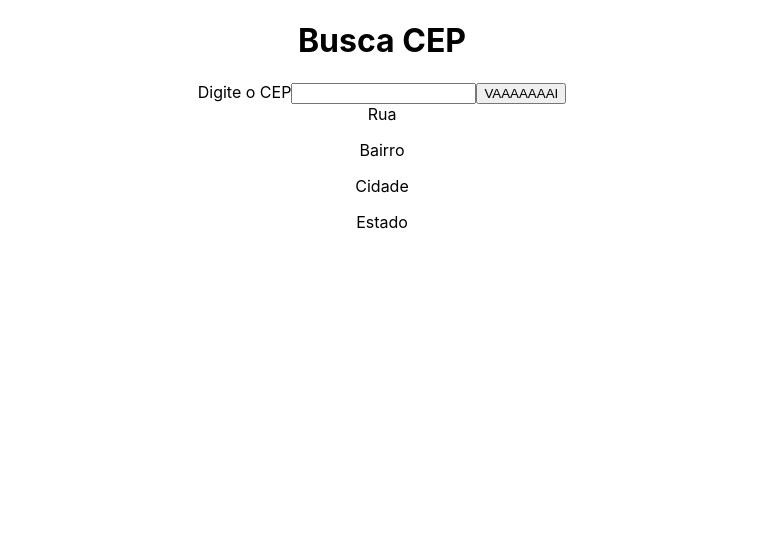
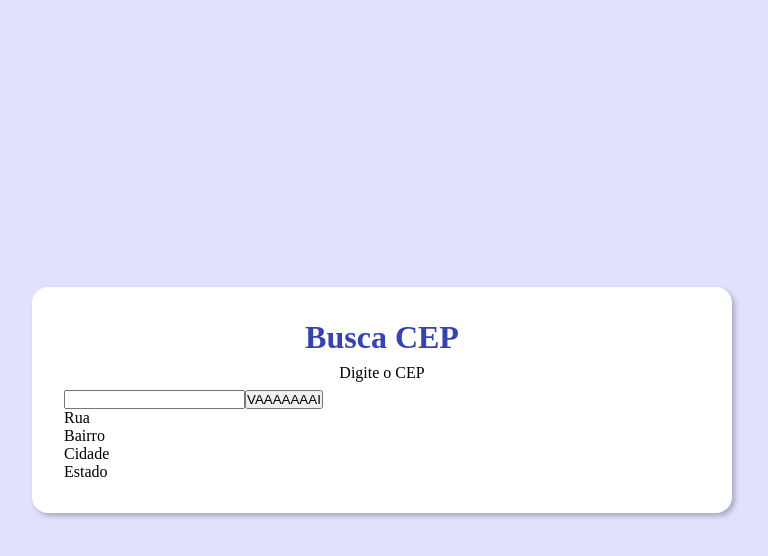
Before and after one commit to DaniloMelo/busca-cep, a React (Create React App) app: page / in a window 1280 px wide. Shown: the top 556 px of the page, without its empty margins (258-1026 px from the left). Built offline with nearby package versions, Linux system fonts and the light colour scheme.

Commit message:
Styling App.css done

```diff
--- a/src/App.css
+++ b/src/App.css
@@ -1,38 +1,13 @@
 .App {
-  text-align: center;
+  border-radius: 1em;
+  padding: 2rem;
+  background: #ffffff;
+  width: 90vw;
+  max-width: 700px;
+  box-shadow: 3px 3px 5px rgb(170, 171, 191);
 }
 
-.App-logo {
-  height: 40vmin;
-  pointer-events: none;
+.App h1{
+  text-align: center;
+  color: #3342b6;
 }
-
-@media (prefers-reduced-motion: no-preference) {
-  .App-logo {
-    animation: App-logo-spin infinite 20s linear;
-  }
-}
-
-.App-header {
-  background-color: #282c34;
-  min-height: 100vh;
-  display: flex;
-  flex-direction: column;
-  align-items: center;
-  justify-content: center;
-  font-size: calc(10px + 2vmin);
-  color: white;
-}
-
-.App-link {
-  color: #61dafb;
-}
-
-@keyframes App-logo-spin {
-  from {
-    transform: rotate(0deg);
-  }
-  to {
-    transform: rotate(360deg);
-  }
-}
--- a/src/Components/AddressInfo/index.jsx
+++ b/src/Components/AddressInfo/index.jsx
@@ -3,7 +3,6 @@ import TextField from '../TextField'
 
 const AddressInfo = props => {
 
-    console.log(props.data.logradouro)
 
     return(
         <section className='AddresInfo'>
--- a/src/Components/Form/Form.css
+++ b/src/Components/Form/Form.css
@@ -0,0 +1,5 @@
+.form form label{
+    display: block;
+    text-align: center;
+    padding: .5em;
+}
--- a/src/index.css
+++ b/src/index.css
@@ -1,13 +1,13 @@
-body {
+*{
   margin: 0;
-  font-family: -apple-system, BlinkMacSystemFont, 'Segoe UI', 'Roboto', 'Oxygen',
-    'Ubuntu', 'Cantarell', 'Fira Sans', 'Droid Sans', 'Helvetica Neue',
-    sans-serif;
-  -webkit-font-smoothing: antialiased;
-  -moz-osx-font-smoothing: grayscale;
+  padding: 0;
+  box-sizing: border-box;
 }
 
-code {
-  font-family: source-code-pro, Menlo, Monaco, Consolas, 'Courier New',
-    monospace;
+body{
+  display: flex;
+  justify-content: center;
+  align-items: center;
+  height: 100vh;
+  background: #dfe1fd;
 }
```
